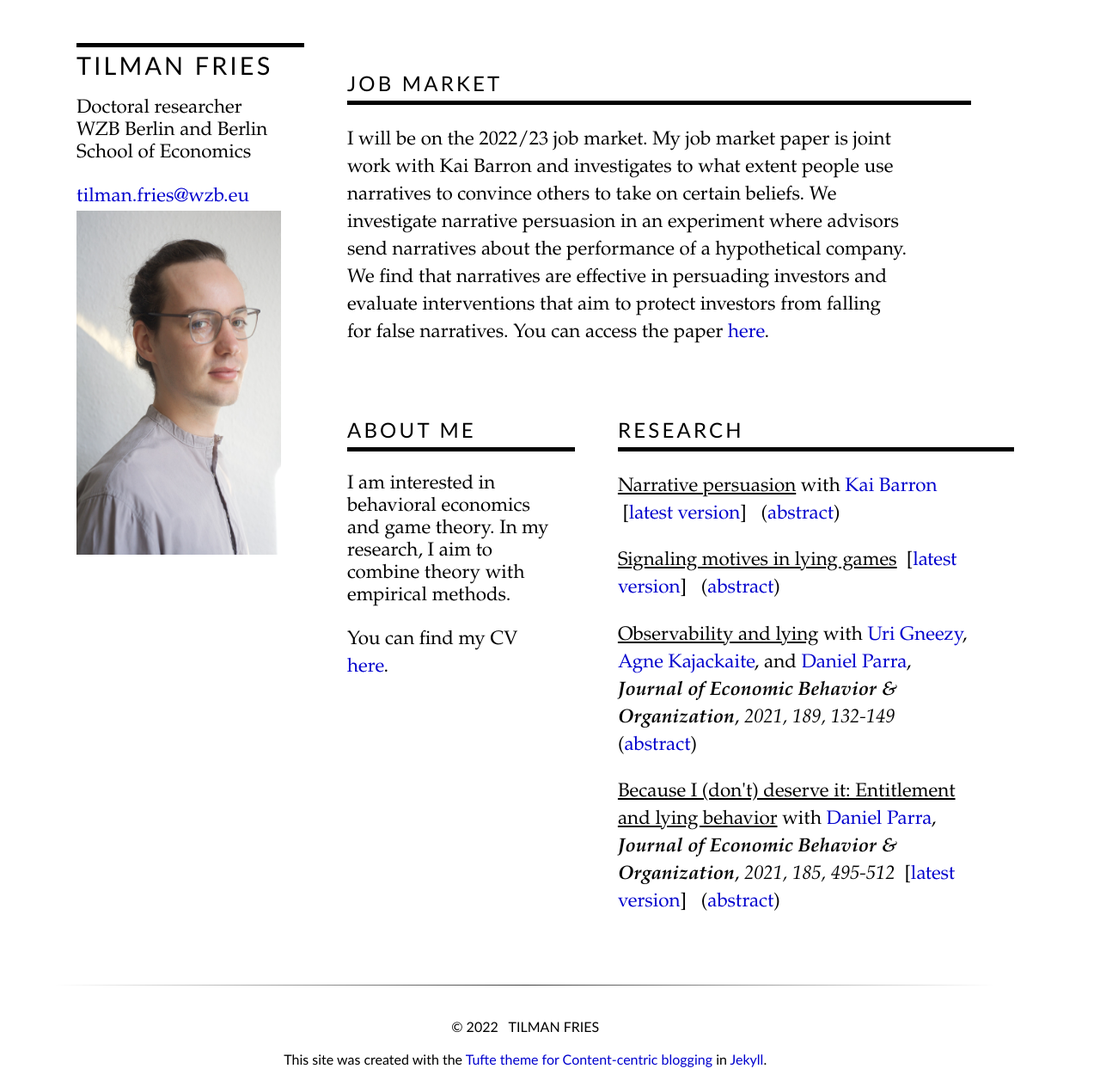
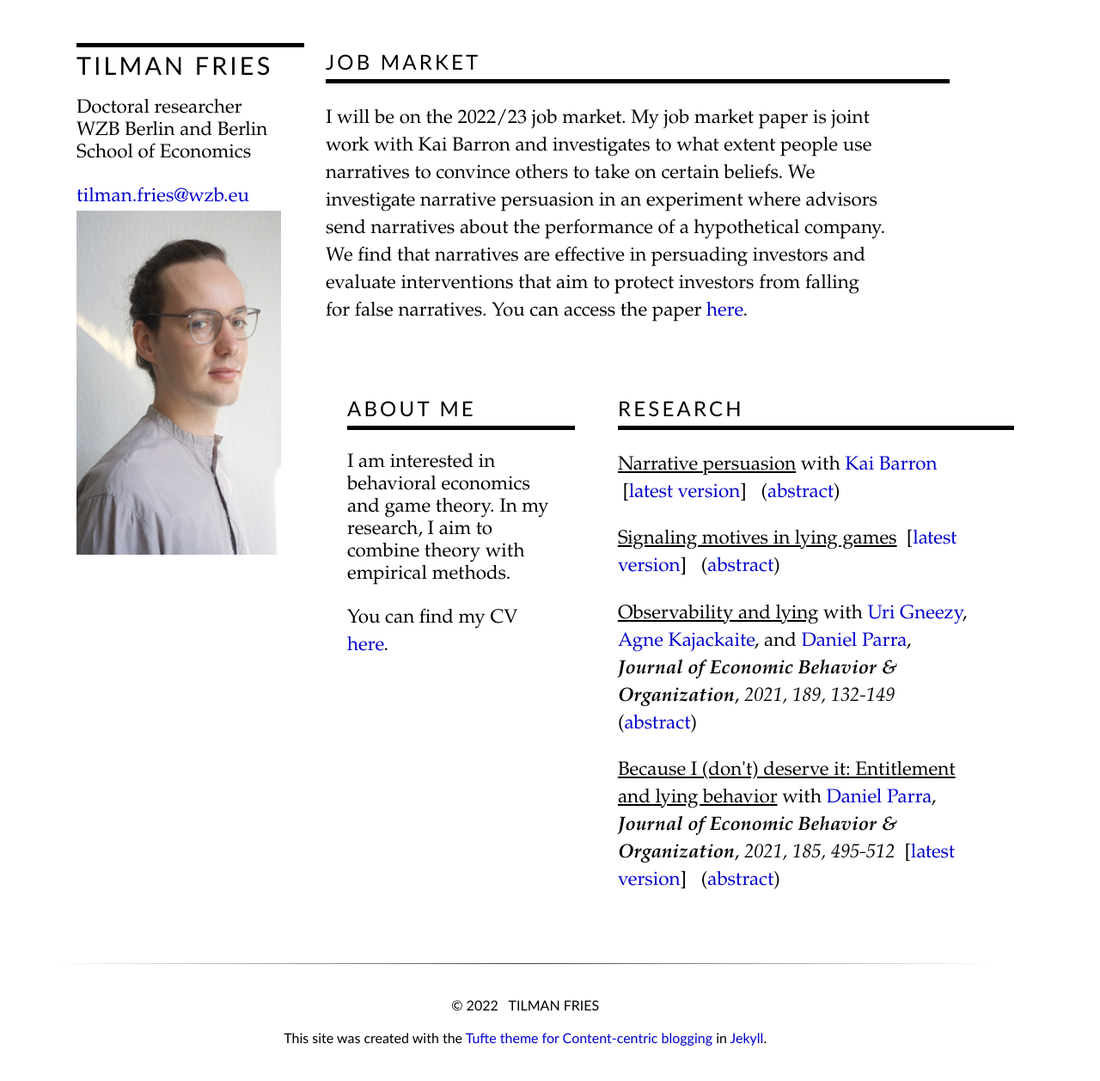
Before and after one commit to tilmanfries/tilmanfries.github.io, a Jekyll site: the page built from index.md, in a window 1280 px wide. Shown: the whole page at 86% size. Built offline with Jekyll 4.4.1, drawn with Linux system fonts in a browser that asks for light colours; after the commit the page ends 1232 px from its top, so only the background shows below that.

Commit message:
adjust alignment

```diff
--- a/css/tufte.scss
+++ b/css/tufte.scss
@@ -632,10 +632,6 @@ hr.slender {
 
 .middlelong {
   width: 63%;
-  margin-top: 25px;
-  margin-left: 25px;
-  margin-right: 25px;
-  margin-bottom: 0px;
 }
 
 .right {
```
